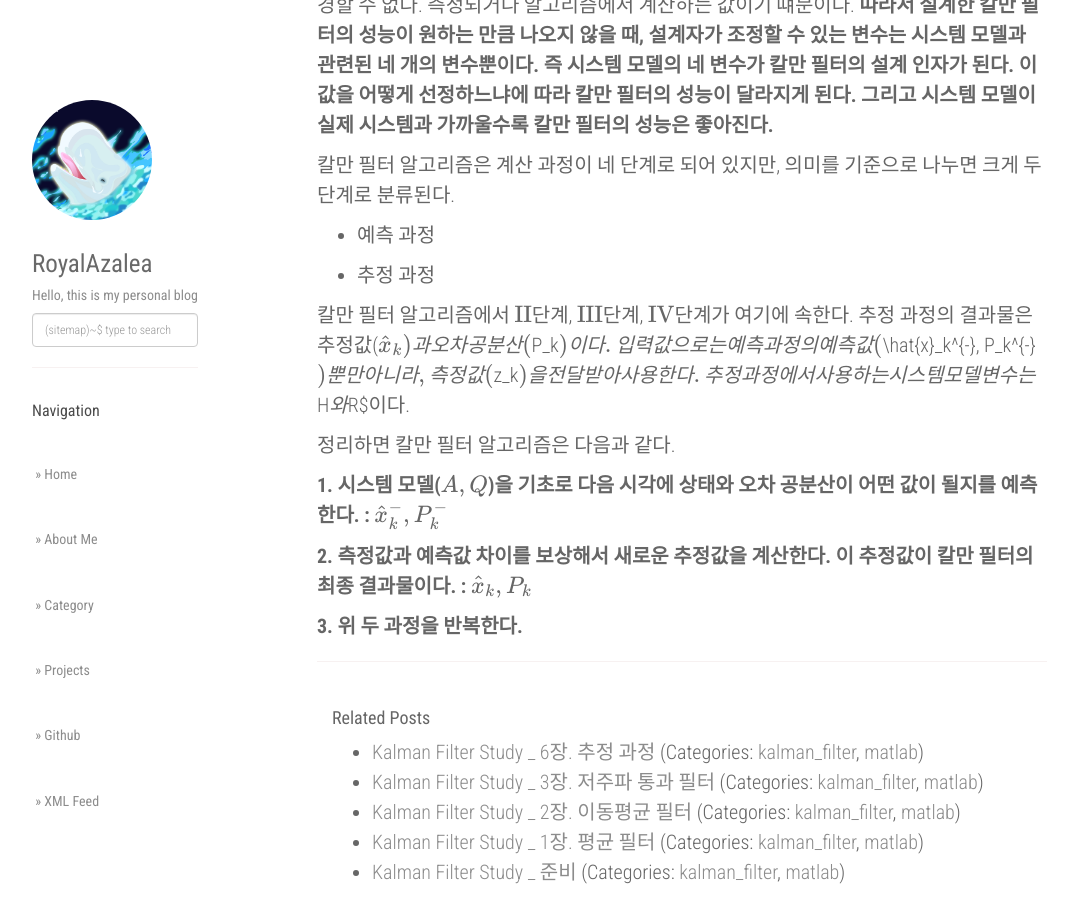
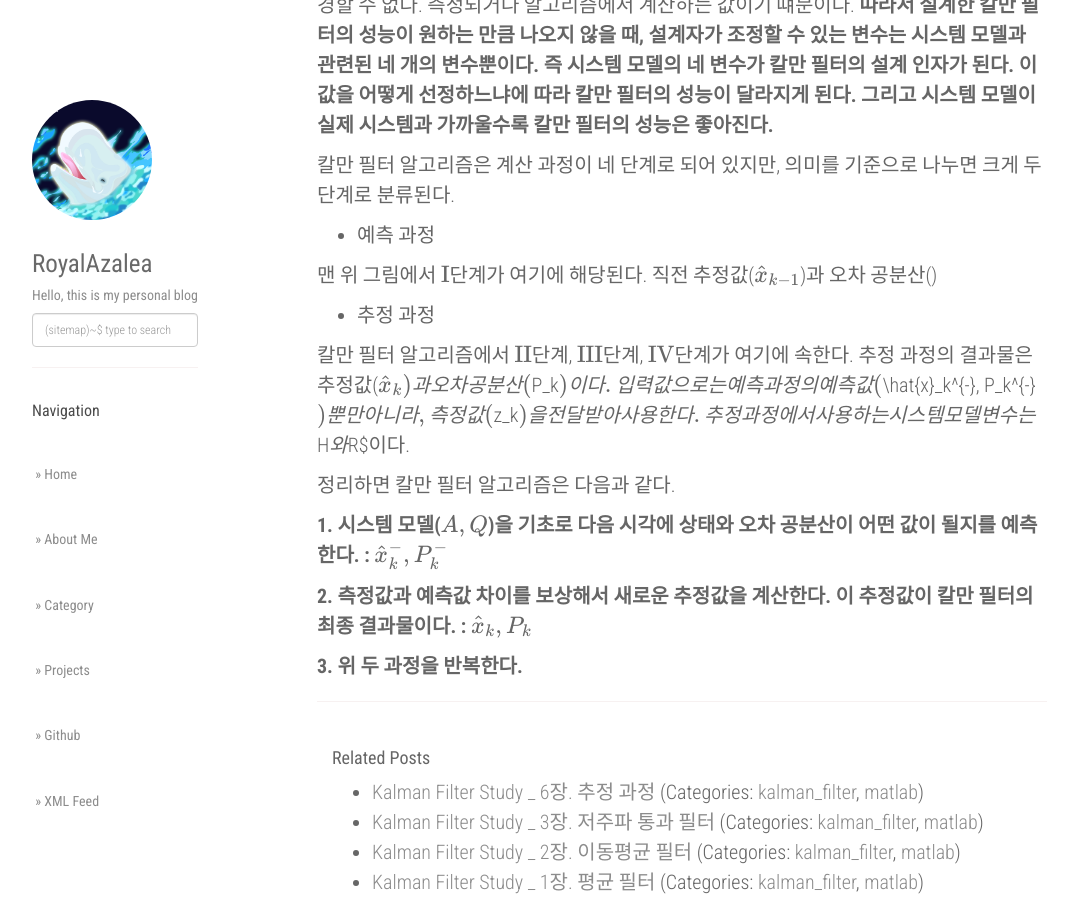
Before and after one commit to RoyalAzalea/RoyalAzalea.github.io, a Jekyll site: the page built from _posts/kalman-filter-study/2017-03-02-kalman-filter-study.md, in a window 1280 px wide and 900 px high, scrolled down 1892 px. Shown: the whole window, without its empty margins (53-1124 px from the left). Built offline with Jekyll 4.4.1, drawn with Linux system fonts in a browser that asks for light colours; nearby versions of some CDN libraries; formulas are drawn with MathJax 3.

Commit message:
update_t

```diff
--- a/_posts/kalman-filter-study/2017-03-02-kalman-filter-study.md
+++ b/_posts/kalman-filter-study/2017-03-02-kalman-filter-study.md
@@ -62,7 +62,8 @@ $\hat{x}_k^{-}$는 $\mathrm{1}$단계에서 계산한 값이다.
 
 * 예측 과정
 
-
+맨 위 그림에서 $\textrm{I}$단계가 여기에 해당된다. 직전 추정값($\hat{x}_{k-1}$)과
+오차 공분산()
 
 * 추정 과정
 
```
